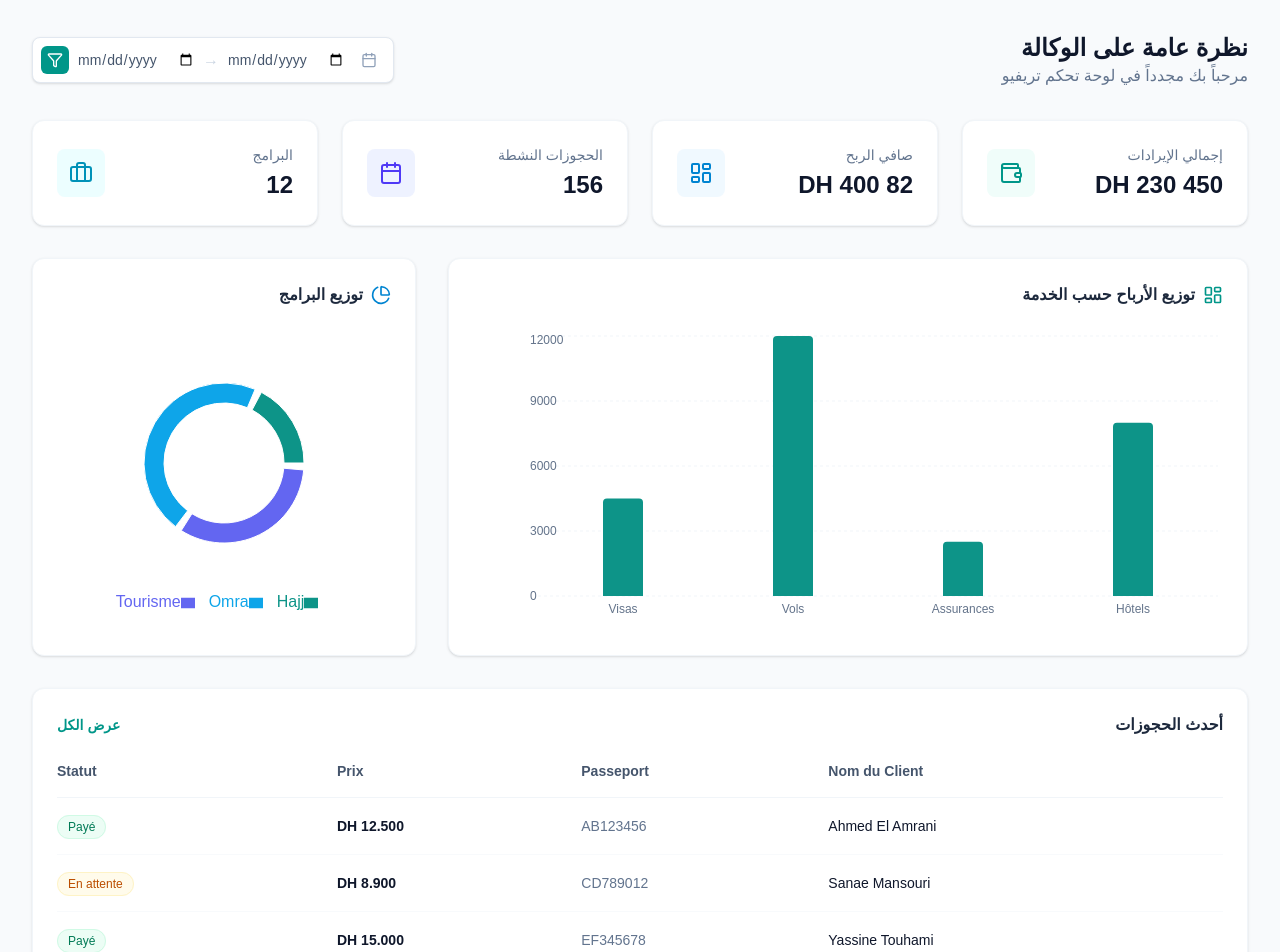
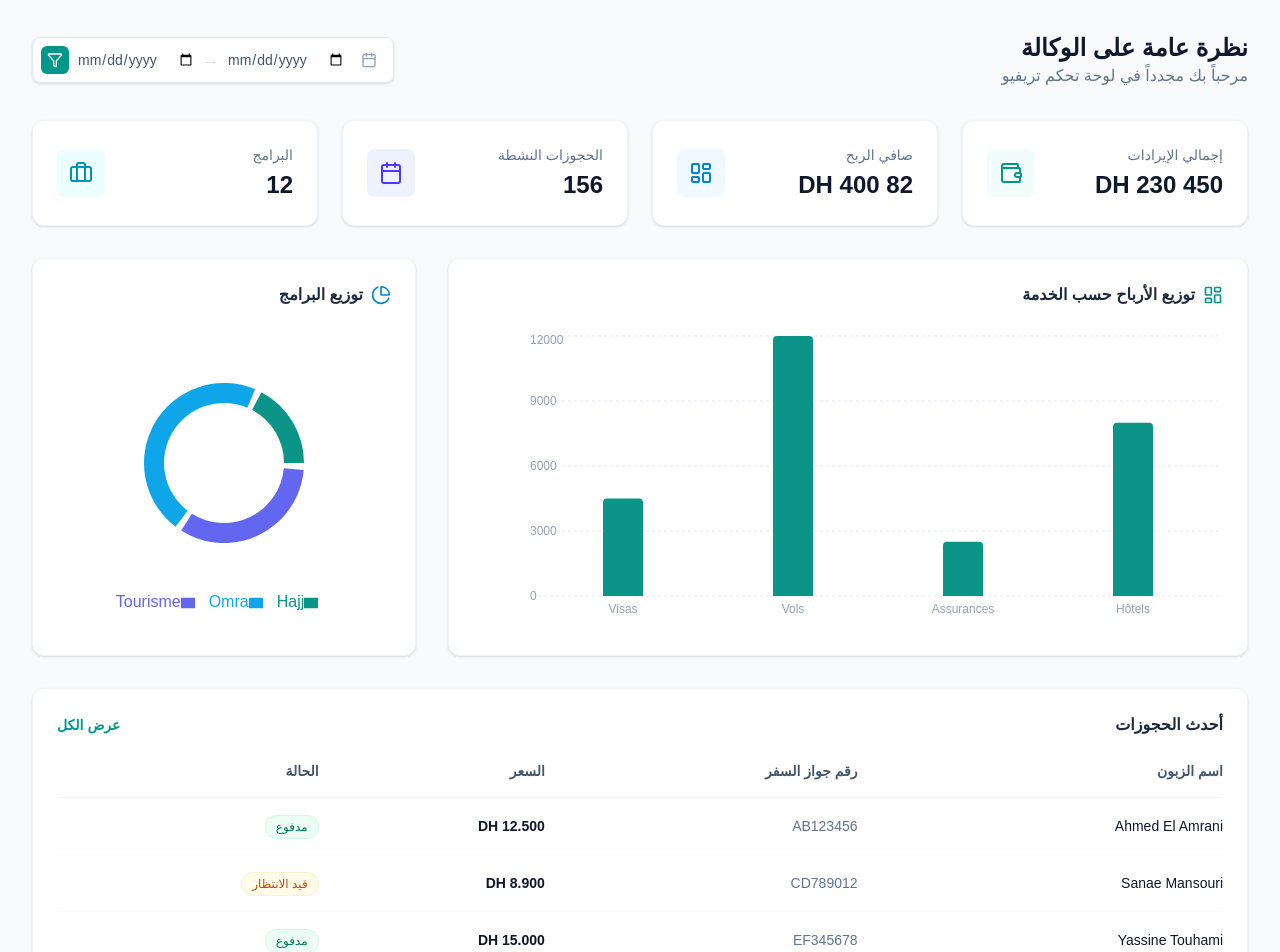
Before and after one commit to khalidach/travel-agency-pro, a Next.js app in the folder frontend/: page /ar/dashboard in a window 1280 px wide. Shown: the top 952 px of the page. Built offline with nearby package versions, Linux system fonts and the light colour scheme.

Commit message:
translate + dark:

```diff
--- a/frontend/app/[lang]/layout.tsx
+++ b/frontend/app/[lang]/layout.tsx
@@ -19,7 +19,6 @@ export const metadata: Metadata = {
 };
 
 export async function generateStaticParams() {
-  // Only include the languages you actually support
   return [{ lang: "ar" }, { lang: "fr" }];
 }
 
@@ -28,15 +27,17 @@ export default async function RootLayout({
   params,
 }: {
   children: React.ReactNode;
-  params: Promise<{ lang: string }>;
+  // Make lang optional to satisfy the root (/) route validator
+  params: Promise<{ lang?: string }>;
 }) {
-  const { lang } = await params;
+  // Destructure with a default fallback (e.g., 'fr')
+  const { lang = "fr" } = await params;
   const direction = lang === "ar" ? "rtl" : "ltr";
 
   return (
     <html lang={lang} dir={direction} suppressHydrationWarning>
       <body
-        className={`${geistSans.variable} ${geistMono.variable} antialiased bg-white dark:bg-slate-950 text-slate-900 dark:text-slate-50`}
+        className={`${geistSans.variable} ${geistMono.variable} antialiased bg-white dark:bg-slate-950 text-slate-900 dark:text-slate-50 transition-colors`}
       >
         <ThemeProvider
           attribute="class"
--- a/frontend/components/dashboard/Charts.tsx
+++ b/frontend/components/dashboard/Charts.tsx
@@ -15,7 +15,6 @@ import {
 
 const COLORS = ["#0d9488", "#0ea5e9", "#6366f1"];
 
-// Define specific interfaces for the data structures
 interface ProgramData {
   name: string;
   count: number;
@@ -39,12 +38,21 @@ export const ProgramDistribution = ({ data }: { data: ProgramData[] }) => (
           innerRadius={60}
           outerRadius={80}
           paddingAngle={5}
+          stroke="none"
         >
           {data.map((_, index) => (
             <Cell key={`cell-${index}`} fill={COLORS[index % COLORS.length]} />
           ))}
         </Pie>
-        <Tooltip />
+        <Tooltip
+          contentStyle={{
+            backgroundColor: "var(--tooltip-bg, #fff)",
+            border: "none",
+            borderRadius: "8px",
+            boxShadow: "0 4px 6px -1px rgb(0 0 0 / 0.1)",
+          }}
+          itemStyle={{ color: "var(--tooltip-text, #1e293b)" }}
+        />
         <Legend verticalAlign="bottom" height={36} />
       </PieChart>
     </ResponsiveContainer>
@@ -62,20 +70,29 @@ export const ServiceProfitsChart = ({
         <CartesianGrid
           strokeDasharray="3 3"
           vertical={false}
-          stroke="#f1f5f9"
+          stroke="#e2e8f0"
+          className="dark:stroke-slate-800"
         />
         <XAxis
           dataKey="name"
           axisLine={false}
           tickLine={false}
-          tick={{ fill: "#64748b", fontSize: 12 }}
+          tick={{ fill: "#94a3b8", fontSize: 12 }} // slate-400 for better dark/light visibility
         />
         <YAxis
           axisLine={false}
           tickLine={false}
-          tick={{ fill: "#64748b", fontSize: 12 }}
+          tick={{ fill: "#94a3b8", fontSize: 12 }}
         />
-        <Tooltip cursor={{ fill: "#f8fafc" }} />
+        <Tooltip
+          cursor={{ fill: "rgba(148, 163, 184, 0.1)" }}
+          contentStyle={{
+            backgroundColor: "rgb(15 23 42)",
+            color: "#fff",
+            border: "none",
+            borderRadius: "8px",
+          }}
+        />
         <Bar
           dataKey="profit"
           fill="#0d9488"
--- a/frontend/components/dashboard/DashboardClient.tsx
+++ b/frontend/components/dashboard/DashboardClient.tsx
@@ -22,7 +22,6 @@ import {
   SERVICE_PROFITS,
 } from "@/constants/mockData";
 
-// Define the structure based on your ar.json and fr.json files
 interface DashboardDictionary {
   common: {
     title: string;
@@ -49,6 +48,12 @@ interface DashboardDictionary {
     table: {
       title: string;
       viewAll: string;
+      clientName: string;
+      passport: string;
+      price: string;
+      status: string;
+      paid: string;
+      pending: string;
     };
   };
 }
@@ -75,7 +80,6 @@ export function DashboardClient({ dict }: DashboardClientProps) {
 
   return (
     <div className="min-h-screen bg-slate-50 dark:bg-slate-950 p-4 md:p-8 transition-colors">
-      {/* Header & Global Filters */}
       <div className="flex flex-col md:flex-row md:items-center justify-between mb-8 gap-4">
         <div>
           <h1 className="text-2xl font-bold text-slate-900 dark:text-white">
@@ -103,7 +107,6 @@ export function DashboardClient({ dict }: DashboardClientProps) {
         </div>
       </div>
 
-      {/* Top Statistics Grid */}
       <div className="grid grid-cols-1 md:grid-cols-2 lg:grid-cols-4 gap-6 mb-8">
         <StatCard
           title={dict.dashboard.stats.revenue}
@@ -131,7 +134,6 @@ export function DashboardClient({ dict }: DashboardClientProps) {
         />
       </div>
 
-      {/* Analytics Section */}
       <div className="grid grid-cols-1 lg:grid-cols-3 gap-8 mb-8">
         <div className="lg:col-span-2 bg-white dark:bg-slate-900 p-6 rounded-xl border border-slate-100 dark:border-slate-800 shadow-sm">
           <h3 className="font-bold text-slate-800 dark:text-white mb-6 flex items-center gap-2">
@@ -150,7 +152,6 @@ export function DashboardClient({ dict }: DashboardClientProps) {
         </div>
       </div>
 
-      {/* Recent Activity Table */}
       <div className="bg-white dark:bg-slate-900 p-6 rounded-xl border border-slate-100 dark:border-slate-800 shadow-sm">
         <div className="flex items-center justify-between mb-6">
           <h3 className="font-bold text-slate-800 dark:text-white">
@@ -160,7 +161,10 @@ export function DashboardClient({ dict }: DashboardClientProps) {
             {dict.dashboard.table.viewAll}
           </button>
         </div>
-        <RecentActivityTable bookings={MOCK_BOOKINGS} />
+        <RecentActivityTable
+          bookings={MOCK_BOOKINGS}
+          dict={dict.dashboard.table}
+        />
       </div>
     </div>
   );
--- a/frontend/components/dashboard/RecentActivity.tsx
+++ b/frontend/components/dashboard/RecentActivity.tsx
@@ -1,45 +1,64 @@
 // components/dashboard/RecentActivity.tsx
 import { Booking } from "@/types/dashboard";
 
-export const RecentActivityTable = ({ bookings }: { bookings: Booking[] }) => (
+interface RecentActivityProps {
+  bookings: Booking[];
+  dict: {
+    clientName: string;
+    passport: string;
+    price: string;
+    status: string;
+    paid: string;
+    pending: string;
+  };
+}
+
+export const RecentActivityTable = ({
+  bookings,
+  dict,
+}: RecentActivityProps) => (
   <div className="overflow-x-auto">
-    <table className="w-full text-left">
+    <table className="w-full text-left rtl:text-right">
       <thead>
-        <tr className="border-b border-slate-100">
-          <th className="pb-4 font-semibold text-slate-600 text-sm">
-            Nom du Client
+        <tr className="border-b border-slate-100 dark:border-slate-800">
+          <th className="pb-4 font-semibold text-slate-600 dark:text-slate-400 text-sm">
+            {dict.clientName}
           </th>
-          <th className="pb-4 font-semibold text-slate-600 text-sm">
-            Passeport
+          <th className="pb-4 font-semibold text-slate-600 dark:text-slate-400 text-sm">
+            {dict.passport}
           </th>
-          <th className="pb-4 font-semibold text-slate-600 text-sm">Prix</th>
-          <th className="pb-4 font-semibold text-slate-600 text-sm">Statut</th>
+          <th className="pb-4 font-semibold text-slate-600 dark:text-slate-400 text-sm">
+            {dict.price}
+          </th>
+          <th className="pb-4 font-semibold text-slate-600 dark:text-slate-400 text-sm">
+            {dict.status}
+          </th>
         </tr>
       </thead>
-      <tbody className="divide-y divide-slate-50">
+      <tbody className="divide-y divide-slate-50 dark:divide-slate-800/50">
         {bookings.map((booking) => (
           <tr
             key={booking.id}
-            className="group hover:bg-slate-50 transition-colors"
+            className="group hover:bg-slate-50 dark:hover:bg-slate-800/50 transition-colors"
           >
-            <td className="py-4 text-sm font-medium text-slate-900">
+            <td className="py-4 text-sm font-medium text-slate-900 dark:text-slate-200">
               {booking.clientName}
             </td>
-            <td className="py-4 text-sm text-slate-500">
+            <td className="py-4 text-sm text-slate-500 dark:text-slate-400">
               {booking.passportNumber}
             </td>
-            <td className="py-4 text-sm font-semibold text-slate-900">
+            <td className="py-4 text-sm font-semibold text-slate-900 dark:text-white">
               {new Intl.NumberFormat("fr-MA").format(booking.sellingPrice)} DH
             </td>
             <td className="py-4">
               <span
                 className={`px-2.5 py-1 rounded-full text-xs font-medium ${
                   booking.status === "Paid"
-                    ? "bg-emerald-50 text-emerald-700 border border-emerald-100"
-                    : "bg-amber-50 text-amber-700 border border-amber-100"
+                    ? "bg-emerald-50 dark:bg-emerald-900/20 text-emerald-700 dark:text-emerald-400 border border-emerald-100 dark:border-emerald-800/50"
+                    : "bg-amber-50 dark:bg-amber-900/20 text-amber-700 dark:text-amber-400 border border-amber-100 dark:border-amber-800/50"
                 }`}
               >
-                {booking.status === "Paid" ? "Payé" : "En attente"}
+                {booking.status === "Paid" ? dict.paid : dict.pending}
               </span>
             </td>
           </tr>
--- a/frontend/components/dashboard/StatCard.tsx
+++ b/frontend/components/dashboard/StatCard.tsx
@@ -15,11 +15,15 @@ export const StatCard = ({
   icon: Icon,
   colorClass,
 }: StatCardProps) => (
-  <div className="bg-white p-6 rounded-xl border border-slate-100 shadow-sm hover:shadow-md transition-shadow">
+  <div className="bg-white dark:bg-slate-900 p-6 rounded-xl border border-slate-100 dark:border-slate-800 shadow-sm hover:shadow-md transition-all">
     <div className="flex items-center justify-between">
       <div>
-        <p className="text-sm font-medium text-slate-500">{title}</p>
-        <h3 className="text-2xl font-bold mt-1 text-slate-900">{value}</h3>
+        <p className="text-sm font-medium text-slate-500 dark:text-slate-400">
+          {title}
+        </p>
+        <h3 className="text-2xl font-bold mt-1 text-slate-900 dark:text-white">
+          {value}
+        </h3>
       </div>
       <div className={`p-3 rounded-lg ${colorClass}`}>
         <Icon className="w-6 h-6" />
--- a/frontend/dictionaries/ar.json
+++ b/frontend/dictionaries/ar.json
@@ -23,7 +23,13 @@
     },
     "table": {
       "title": "أحدث الحجوزات",
-      "viewAll": "عرض الكل"
+      "viewAll": "عرض الكل",
+      "clientName": "اسم الزبون",
+      "passport": "رقم جواز السفر",
+      "price": "السعر",
+      "status": "الحالة",
+      "paid": "مدفوع",
+      "pending": "قيد الانتظار"
     }
   }
 }
--- a/frontend/dictionaries/fr.json
+++ b/frontend/dictionaries/fr.json
@@ -23,7 +23,13 @@
     },
     "table": {
       "title": "Réservations Récentes",
-      "viewAll": "Voir tout"
+      "viewAll": "Voir tout",
+      "clientName": "Nom du Client",
+      "passport": "Passeport",
+      "price": "Prix",
+      "status": "Statut",
+      "paid": "Payé",
+      "pending": "En attente"
     }
   }
 }
```
